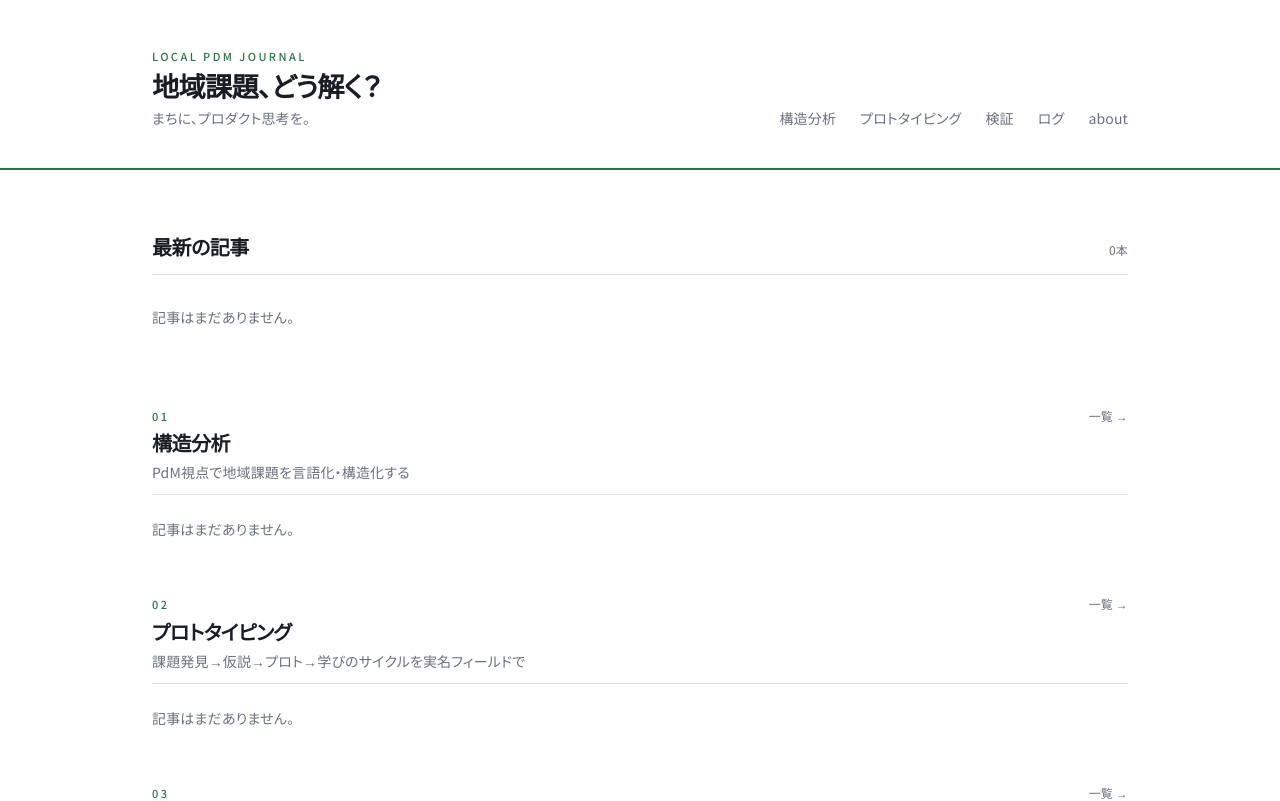
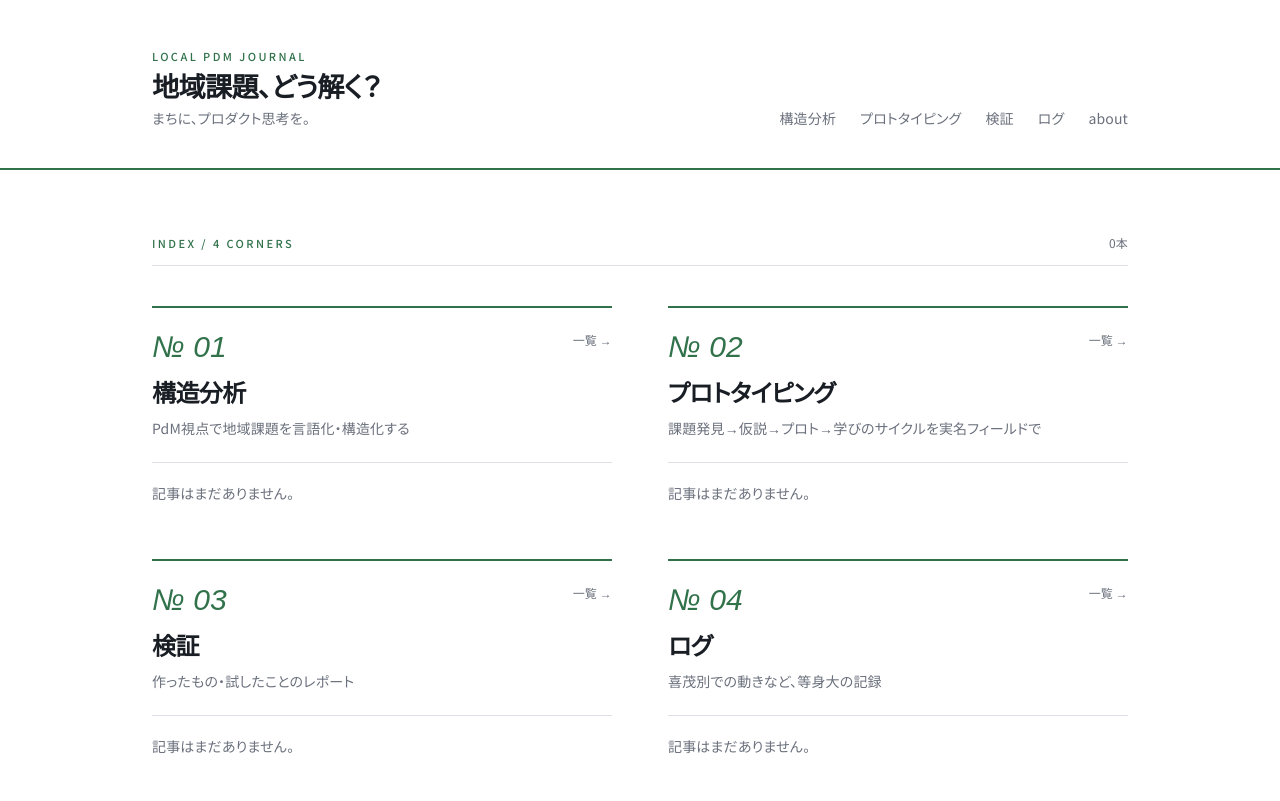
Before and after one commit to hico-mrmgn/local-pdm, a Next.js app in the folder web/: page / in a window 1280 px wide. Shown: the top 801 px of the page. Built offline with nearby package versions, Linux system fonts and the light colour scheme.

Commit message:
feat: enhance article pickup section with issue number and formatted date

```diff
--- a/web/app/page.tsx
+++ b/web/app/page.tsx
@@ -1,9 +1,9 @@
 import Link from 'next/link';
-import { ArticleCard } from '@/components/article-card';
 import {
   SECTIONS,
   SECTION_LABEL,
   SECTION_TAGLINE,
+  formatDate,
   listAllArticles,
   listArticles,
 } from '@/lib/content';
@@ -21,67 +21,107 @@ export default async function Home() {
   const issueOf = (a: { section: string; slug: string }) =>
     issueByKey.get(`${a.section}/${a.slug}`);
 
+  const pickup = latest[0];
+
   return (
-    <div className="space-y-20">
+    <div className="space-y-24">
+      {pickup && (
         <section>
-        <div className="mb-8 flex items-baseline justify-between border-b border-border pb-3">
-          <h2 className="font-serif text-xl font-bold tracking-tight">最新の記事</h2>
-          <span className="text-xs tabular-nums text-muted-foreground">{latest.length}本</span>
+          <p className="eyebrow">Pickup / 最新の1本</p>
+          <Link
+            href={`/${pickup.section}/${pickup.slug}`}
+            className="group mt-6 block"
+          >
+            <div className="flex items-start justify-between gap-4">
+              <span className="eyebrow mt-1">{SECTION_LABEL[pickup.section]}</span>
+              <div className="flex flex-col items-end leading-none">
+                <span className="font-serif text-3xl italic text-foreground/80 md:text-4xl">
+                  № {String(issueOf(pickup) ?? 0).padStart(3, '0')}
+                </span>
+                <time
+                  className="mt-2 text-xs tabular-nums text-muted-foreground"
+                  dateTime={pickup.publishedAt}
+                >
+                  {formatDate(pickup.publishedAt)}
+                </time>
               </div>
-        {latest.length === 0 ? (
-          <p className="text-sm text-muted-foreground">記事はまだありません。</p>
-        ) : (
-          <div className="grid gap-x-12 gap-y-10 md:grid-cols-2">
-            {latest.slice(0, 6).map((a) => (
-              <ArticleCard
-                key={`${a.section}-${a.slug}`}
-                article={a}
-                issueNumber={issueOf(a)}
-              />
+            </div>
+            <h2 className="mt-6 font-serif text-3xl font-bold leading-[1.4] tracking-tight transition group-hover:text-accent md:text-4xl md:leading-[1.35]">
+              {pickup.title}
+            </h2>
+            {pickup.description && (
+              <p className="mt-5 max-w-2xl text-base leading-relaxed text-muted-foreground">
+                {pickup.description}
+              </p>
+            )}
+            {pickup.tags && pickup.tags.length > 0 && (
+              <div className="mt-5 flex flex-wrap gap-x-3 gap-y-1 text-xs text-muted-foreground">
+                {pickup.tags.slice(0, 4).map((t) => (
+                  <span key={t}>#{t}</span>
                 ))}
               </div>
             )}
+          </Link>
         </section>
+      )}
 
-      <section className="space-y-14">
-        {perSection.map(({ section, items }) => (
-          <div key={section}>
-            <div className="mb-6 flex items-baseline justify-between gap-4 border-b border-border pb-3">
-              <div>
-                <p className="eyebrow">{`0${SECTIONS.indexOf(section) + 1}`}</p>
+      <section>
+        <div className="flex items-baseline justify-between border-b border-border pb-3">
+          <p className="eyebrow">Index / 4 corners</p>
+          <span className="text-xs tabular-nums text-muted-foreground">
+            {latest.length}本
+          </span>
+        </div>
+        <div className="mt-10 grid gap-x-14 gap-y-14 md:grid-cols-2">
+          {perSection.map(({ section, items }, idx) => (
+            <div key={section} className="border-t-2 border-accent pt-6">
+              <div className="flex items-start justify-between gap-3">
+                <span className="font-serif text-3xl italic text-accent leading-none">
+                  № 0{idx + 1}
+                </span>
                 <Link
                   href={`/${section}`}
-                  className="mt-1 inline-block font-serif text-lg font-bold tracking-tight hover:text-accent md:text-xl"
-                >
-                  {SECTION_LABEL[section]}
-                </Link>
-                <p className="mt-1 text-sm text-muted-foreground">
-                  {SECTION_TAGLINE[section]}
-                </p>
-              </div>
-              <Link
-                href={`/${section}`}
-                className="shrink-0 text-xs text-muted-foreground hover:text-foreground"
+                  className="text-xs text-muted-foreground hover:text-foreground"
                 >
                   一覧 →
                 </Link>
               </div>
-            {items.length === 0 ? (
-              <p className="text-sm text-muted-foreground">記事はまだありません。</p>
-            ) : (
-              <div className="grid gap-x-12 gap-y-10 md:grid-cols-2">
-                {items.slice(0, 2).map((a) => (
-                  <ArticleCard
-                    key={`${a.section}-${a.slug}`}
-                    article={a}
-                    showSection={false}
-                    issueNumber={issueOf(a)}
-                  />
+              <Link href={`/${section}`} className="mt-4 block group">
+                <h3 className="font-serif text-2xl font-bold tracking-tight transition group-hover:text-accent">
+                  {SECTION_LABEL[section]}
+                </h3>
+              </Link>
+              <p className="mt-2 text-sm text-muted-foreground">
+                {SECTION_TAGLINE[section]}
+              </p>
+              <ul className="mt-6 space-y-4 border-t border-border pt-5">
+                {items.length === 0 && (
+                  <li className="text-sm text-muted-foreground">
+                    記事はまだありません。
+                  </li>
+                )}
+                {items.slice(0, 3).map((a) => (
+                  <li key={a.slug}>
+                    <Link
+                      href={`/${section}/${a.slug}`}
+                      className="group flex items-baseline justify-between gap-4"
+                    >
+                      <span className="font-serif text-base leading-snug transition group-hover:text-accent">
+                        {a.title}
+                      </span>
+                      <time
+                        className="shrink-0 text-xs tabular-nums text-muted-foreground"
+                        dateTime={a.publishedAt}
+                      >
+                        {formatDate(a.publishedAt)}
+                      </time>
+                    </Link>
+                  </li>
+                ))}
+              </ul>
+            </div>
           ))}
         </div>
-            )}
-          </div>
-        ))}
       </section>
     </div>
   );
```
Lines whose indentation alone changed are shown as unchanged.
